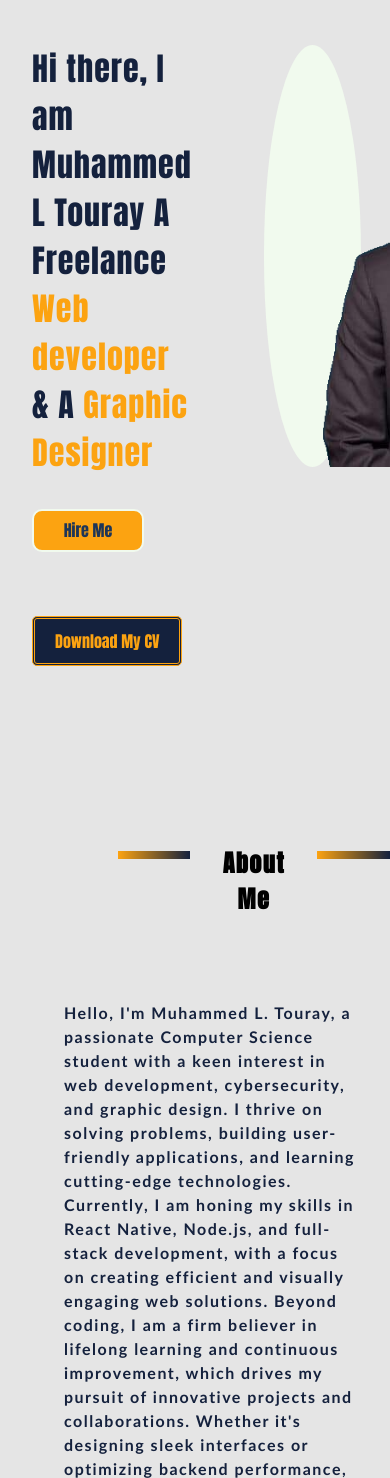
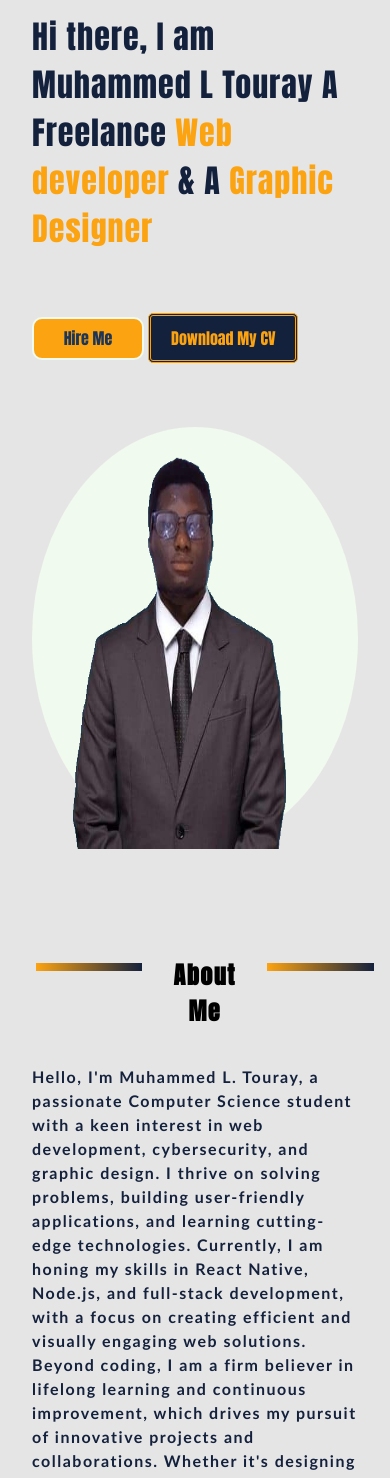
Before and after one commit to maha-2ray/mahatech_portfolio, a plain HTML site: page index.html in a window 390 px wide. Shown: the part 103-1581 px from the top of the page. Drawn offline with nearby package versions, Linux system fonts and the light colour scheme.

Commit message:
Adjusted the responsiveness

```diff
--- a/index.html
+++ b/index.html
@@ -23,18 +23,18 @@
             </nav>
         </header>
         <div id="#home" class="home">
-            <section class="info section">
+            <section class="info">
                 <p class="greeting">Hi there, I am Muhammed L Touray A Freelance <span class="greeting_span">Web developer</span>  & A <span class="greeting_span">Graphic Designer</span> </p>
                 <button class="hire_me">Hire Me</button>
                 <a href="my_cv.pdf" download="my_cv.pdf" class="download-button">Download My CV</a>
               </section>
-            <section class="profile_image_section section">
+            <section class="profile_image_section">
                 <img class="profile" src="profile_pic.png" alt="muhammed's picture">
             </section>
 
         </div>
         <div class="about">
-          <section id="about" class="about_section section">
+          <section id="about" class="about_section">
             <div class="title_space">
               <span class="line"></span> <h2 class="title">About Me</h2> <span class="line"></span>
             </div>
--- a/styles.css
+++ b/styles.css
@@ -122,6 +122,7 @@ STYLE OF THE HOMEPAGE
   margin: 2rem 0 0 4.5rem;
 }
 .profile {
+  width: 27vw;
   height: 50vh;
 }
 /*
@@ -249,7 +250,7 @@ STYLES TO THE REST OF THE PAGE
     margin: 1em 0 0 0;
   }
   .profile {
-    width: 100vw;
+    width: 75vw;
     margin: 0;
     padding-right: 7em;
   }
@@ -305,3 +306,75 @@ STYLES TO THE REST OF THE PAGE
     margin-top: 7rem;
   }
 }
+@media (max-width: 399px){
+
+    .profile_image_section {
+    width: 100%;
+    margin: 4em 0 4em 0;
+    }
+    .profile {
+    width: 75vw;
+    margin: 0;
+    padding: 0;
+    }
+    .home {
+    display: block;
+    width: 100%;
+    }
+    .greeting {
+    width: 100%;
+    font-size: 2em;
+    padding: 0;
+    margin: 0;
+    height: 5em;
+    }
+    .info{
+        width: 100%;
+    }
+    .download-button{
+        margin: 0 0 0 0;
+    }
+    .hire_me{
+        margin: 9rem 0 0 0;
+    }
+    .about {
+      margin-top: 7rem;
+      padding: 0;
+    }
+    .about_message {
+      padding: 0 2em 0 2em;
+    }
+    .projects {
+      margin: 0;
+      padding-left: 0;
+    }
+    .project {
+      width: 90%;
+      margin: 1em;
+      height: 30vh;
+    }
+    .icon {
+      width: 15vw;
+      margin-left: 7.5em;
+    }
+    .title_space {
+      margin-left: 5vw;
+    }
+    .line {
+      width: 30vw;
+    }
+    .skill {
+      width: 25vw;
+      margin: 1em;
+      height: 17vh;
+    }
+    .icon_skill{
+        margin: 0 0  0 .6em;
+    }
+    .contact_detail {
+      font-size: 0.6em;
+    }
+    .social {
+      width: 4.5vw;
+    }
+}
```
